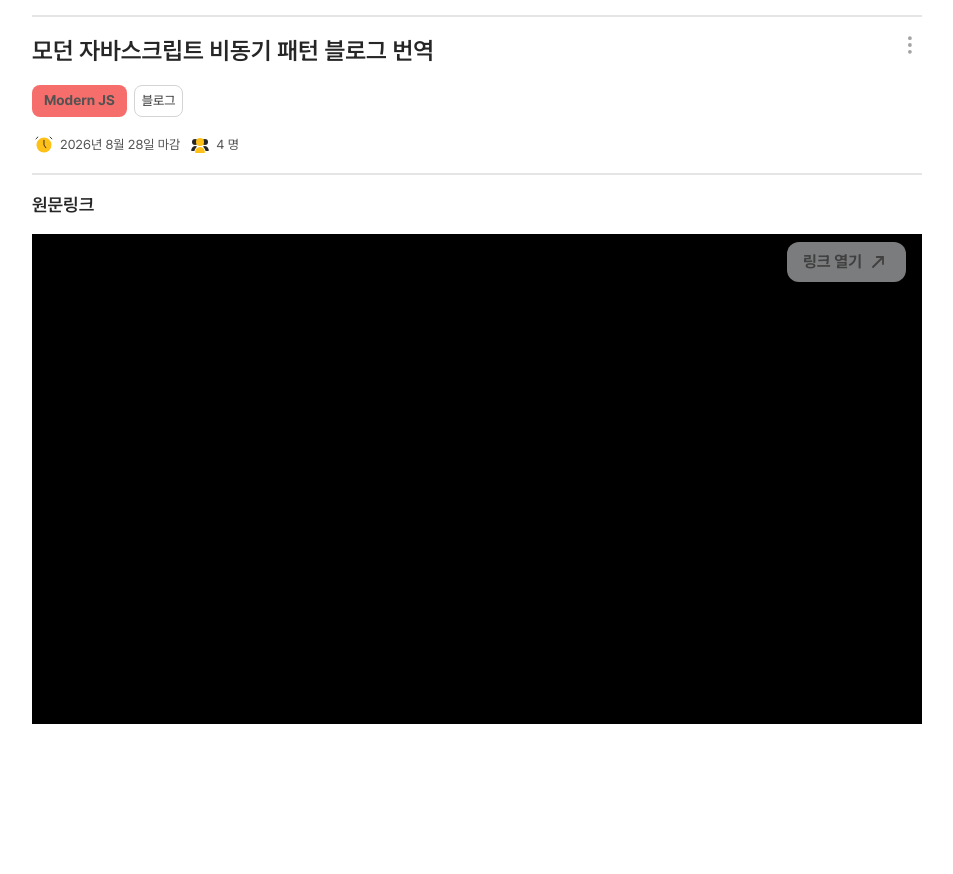
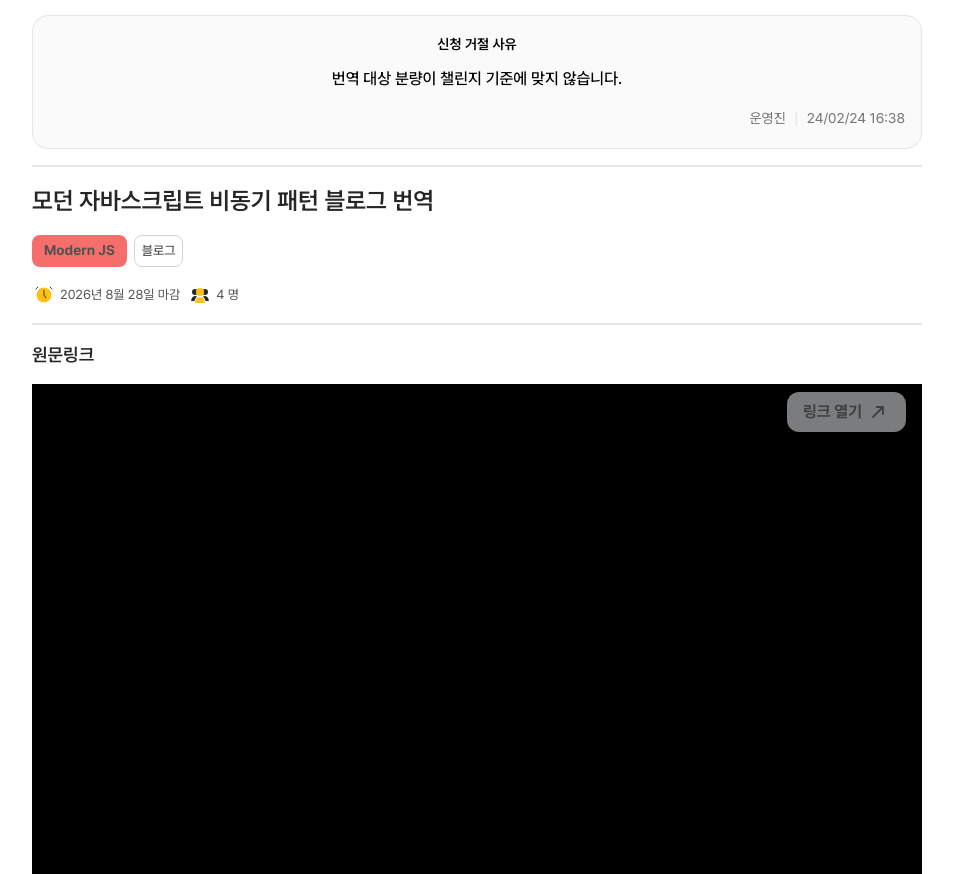
Before and after one commit to quothraven1122/13-docthru-2-FE, a Next.js app: page /mypage/challenges/1 in a window 1280 px wide. Shown: the part 112-986 px from the top of the page, without its empty margins (163-1116 px from the left). Before the commit the page ends 836 px from the top, so only its background shows below. Built offline with nearby package versions, Linux system fonts and the light colour scheme.

Commit message:
fix: #76 코멘트 수정

```diff
--- a/src/app/(main)/mypage/challenges/[id]/_components/ChallengeStatus.jsx
+++ b/src/app/(main)/mypage/challenges/[id]/_components/ChallengeStatus.jsx
@@ -1,4 +1,3 @@
-import cn from "@/utils/cn";
 import React from "react";
 
 export default function ChallengeStatus({ challenge }) {
@@ -25,7 +24,7 @@ export default function ChallengeStatus({ challenge }) {
         <div className="w-full rounded-[16px] border-[1px] border-gray-200 bg-gray-50 text-center px-[16px] pt-[18px] pb-[16px]">
           <p className="text-center mx-auto text-[14px] font-[600]">신청 거절 사유</p>
           <p className="text-center mx-auto mt-[12px] text-[16px] font-[500]">{challenge.rejectReason}</p>
-          <div className="flex justify-end gap-[8px] mt-[17x]">
+          <div className="flex justify-end gap-[8px] mt-[17px]">
             <p className="text-right text-gray-500 text-[14px] font-[400]">운영진</p>
             <p className="text-gray-200">|</p>
             <p className="text-right text-gray-500 text-[14px] font-[400]">24/02/24 16:38</p>
--- a/src/app/(main)/mypage/challenges/[id]/page.jsx
+++ b/src/app/(main)/mypage/challenges/[id]/page.jsx
@@ -9,6 +9,7 @@ import dateUtils from "@/utils/date";
 import KebabMenu from "@/components/KebabMenu";
 import { useModal } from "@/providers/ModalProvider";
 import Modal from "@/components/Modal";
+import Link from "next/link";
 
 //임시데이터
 const CALLENGE = {
@@ -23,12 +24,12 @@ const CALLENGE = {
   headcount: 4,
   createdAt: "2026-07-12T13:00:00.000Z",
   updatedAt: "2026-07-15T09:00:00.000Z",
-  status: "WAITING",
+  status: "REJECTED",
   rejectReason: "번역 대상 분량이 챌린지 기준에 맞지 않습니다.",
   deletedAt: "2026-07-15T09:00:00.000Z",
   deletionReason: "관리자 판단으로 챌린지가 삭제되었습니다.",
 };
-export default function page() {
+export default function Page() {
   const { openModal, closeModal } = useModal();
 
   return (
@@ -73,18 +74,17 @@ export default function page() {
         </div>
         <div className="border-[1px] border-gray-200" />
         <p className="text-gray-800 text-[18px] font-[600]">원문링크</p>
-        <div className="w-full bg-black h-[490px] flex justify-end py-[8px] px-[16px]">
-          <Button
-            variant="transparent"
-            onClick={() => {
-              window.open(CALLENGE.link, "_blanck");
-            }}
-          >
+        {/* 일단 이미지로 생각하고 이렇게 작업. */}
+        <Link
+          href={CALLENGE.link}
+          target="_blank"
+          className="w-full bg-black h-[490px] flex justify-end py-[8px] px-[16px]"
+        >
+          <Button variant="transparent">
             링크 열기
-            {/* 일단 이미지로 생각하고 이렇게 작업. */}
             <Image src="/icons/ic_click.svg" alt="하이퍼링크" width={24} height={24} />
           </Button>
-        </div>
+        </Link>
       </div>
     </div>
   );
```
